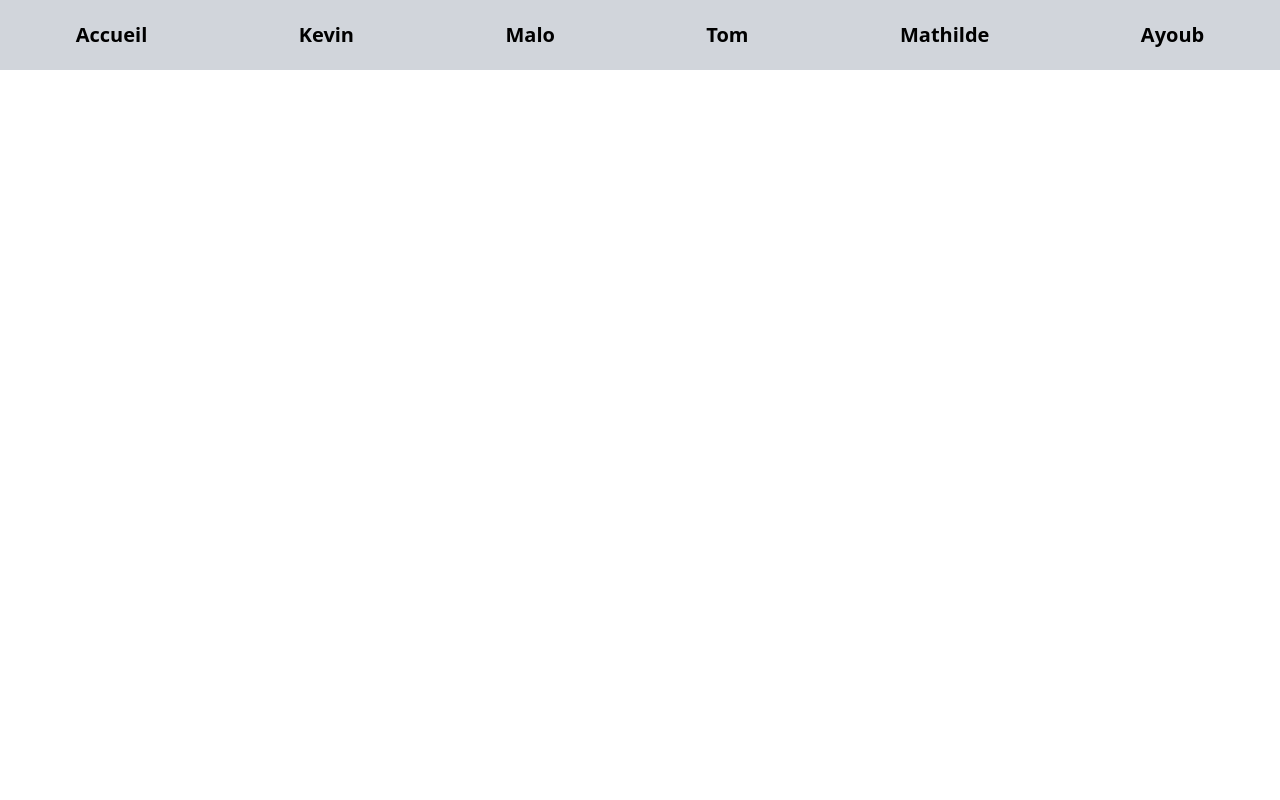
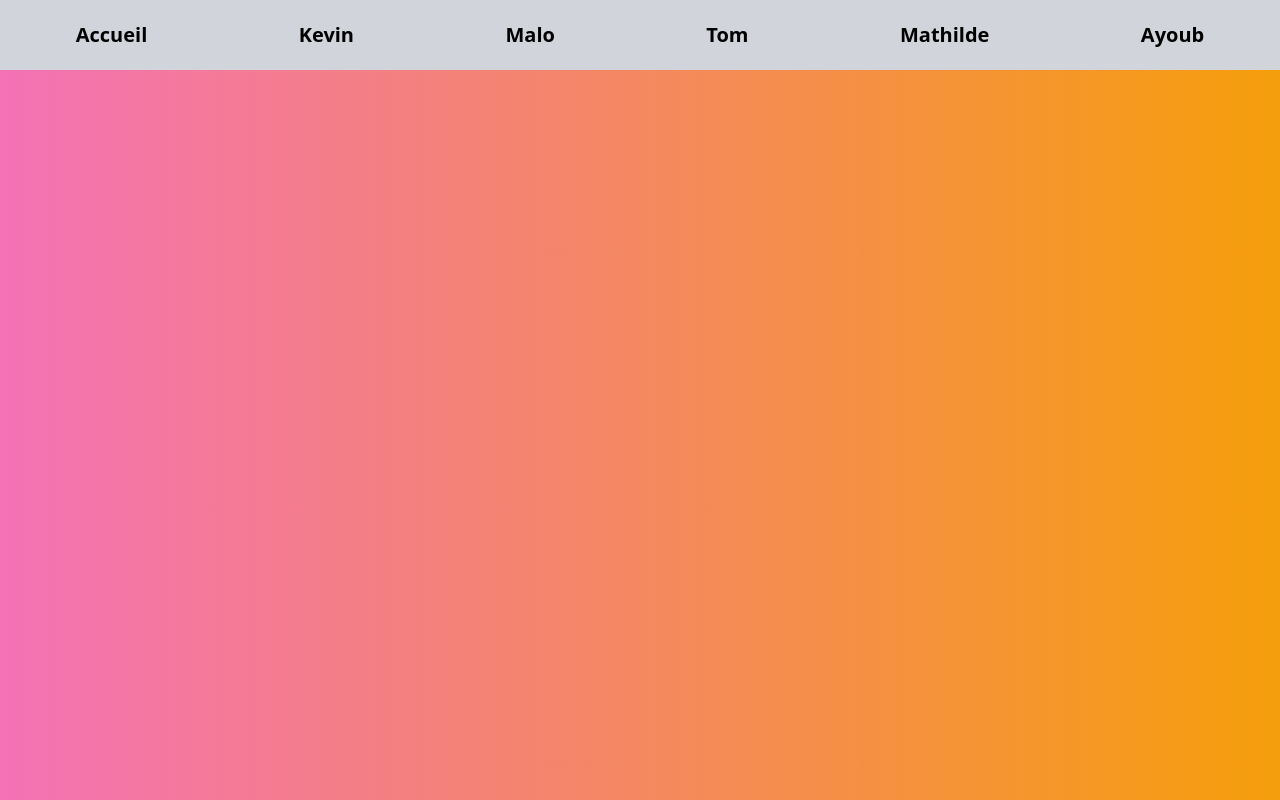
Before and after one commit to ayoub9360/IIM-Git-Groupe-5, a Nuxt app: page /mathilde in a window 1280 px wide. Built offline with nearby package versions, Linux system fonts and the light colour scheme.

Commit message:
add gradient mathilde

```diff
--- a/pages/mathilde.vue
+++ b/pages/mathilde.vue
@@ -1,5 +1,5 @@
 <template lang="html">
-    <div id="mathilde">
+    <div id="mathilde" class="bg-gradient-to-r from-pink-400 to-yellow-500" style="height: calc(100vh - 70px)">
 
     </div>
 </template>
```
